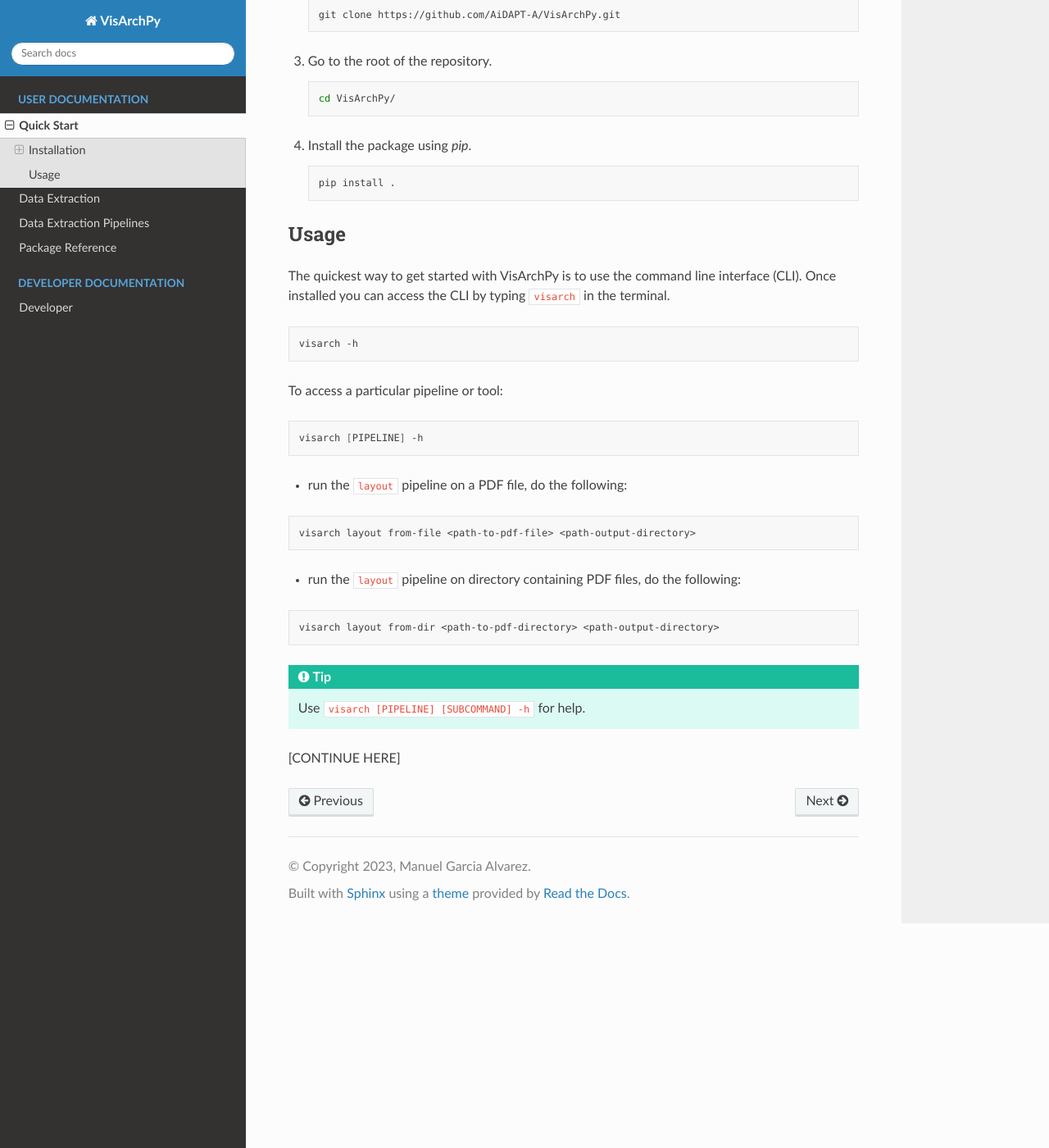
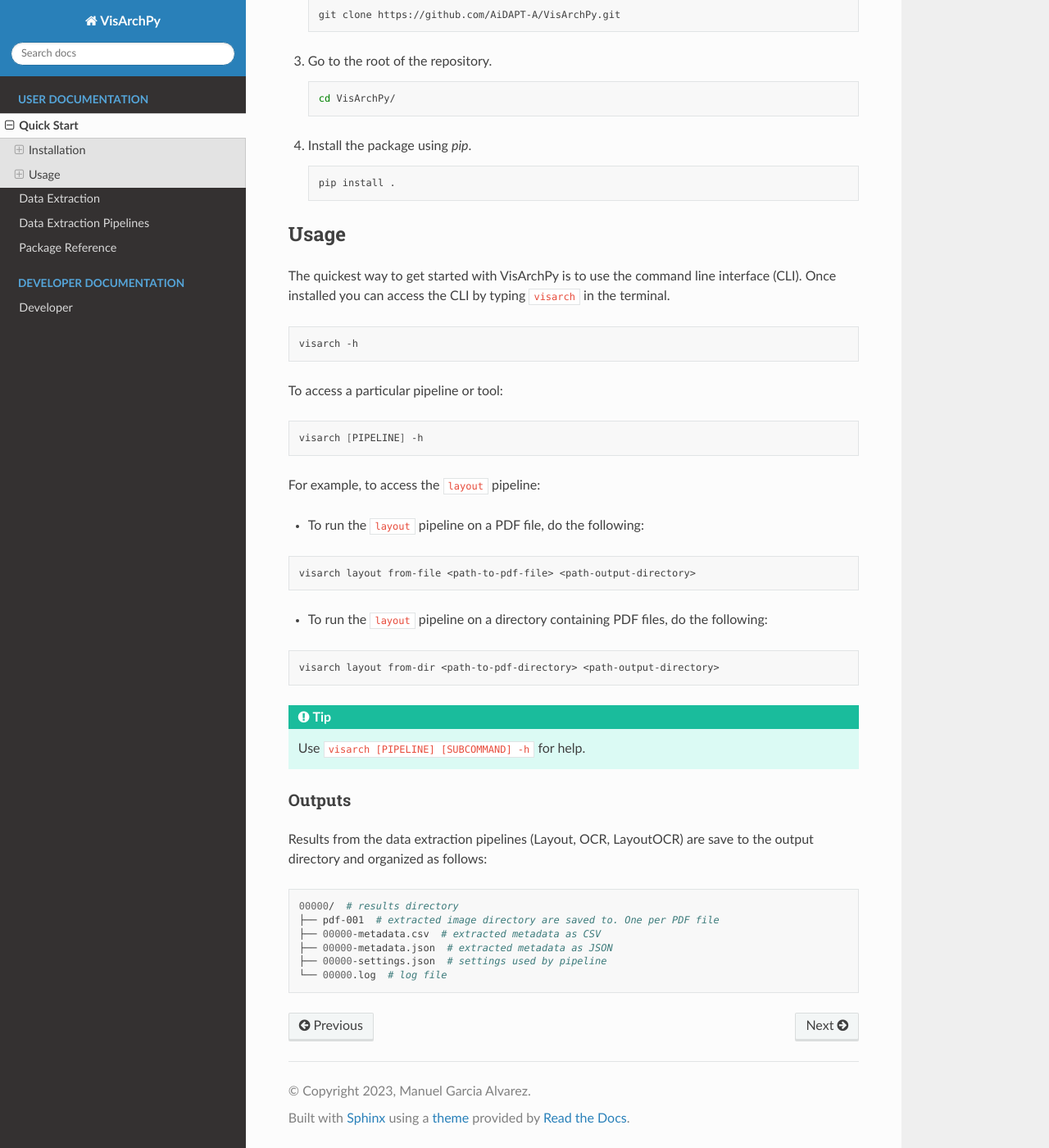
Before and after one commit to AiDAPT-A/VisArchPy, a Sphinx documentation site: the page built from docs/quick-start.rst, in a window 1280 px wide and 1400 px high, scrolled down 737 px. Shown: the whole window at 82% size. Built offline with Sphinx 7.4.7 and the Read the Docs theme 2.0.0, drawn with Linux system fonts in a browser that asks for light colours; some of the changed lines change nothing that is shown.

Commit message:
Update quick-start.rst with pipeline usage examples and output details

````diff
--- a/docs/quick-start.rst
+++ b/docs/quick-start.rst
@@ -64,14 +64,15 @@
 
    visarch [PIPELINE] -h
 
+For example, to access the ``layout`` pipeline:
 
-* run the ``layout`` pipeline on a PDF file, do the following:
+* To run the ``layout`` pipeline on a PDF file, do the following:
 
 .. code-block:: shell
 
    visarch layout from-file <path-to-pdf-file> <path-output-directory>
 
-* run the ``layout`` pipeline on directory containing PDF files, do the following:
+* To run the ``layout`` pipeline on a directory containing PDF files, do the following:
 
 .. code-block:: shell
 
@@ -81,70 +82,17 @@
 
    Use ``visarch [PIPELINE] [SUBCOMMAND] -h`` for help.
 
-[CONTINUE HERE]
 
-.. ### Results:
+Outputs
+""""""""""""""""""""""""
 
-.. Results from the data extraction pipelines (Layout, OCR, LayoutOCR) are save to the output directory. Results are organized as following:
+Results from the data extraction pipelines (Layout, OCR, LayoutOCR) are save to the output directory and organized as follows:
 
-.. ```shell
-.. 00000/  # results directory
-.. ├── pdf-001  # directory where images are saved to. One per PDF file
-.. ├── 00000-metadata.csv  # extracted metadata as CSV
-.. ├── 00000-metadata.json  # extracted metadata as JSON
-.. ├── 00000-settings.json  # settings used by pipeline
-.. └── 00000.log  # log file
-.. ```
+.. code-block:: shell
 
-.. ## Settings
-
-.. The pipeline's settings determine how visual extraction from PDF files is performed. Settings must be passed as a JSON file on the CLI. Settings may must include all items listed below. The values showed belowed are the defaults.
-
-.. ```python
-.. {
-..     "layout": { # setting for layout analysis
-..         "caption": {
-..             "offset": [ # distance used to locate captions
-..                 4,
-..                 "mm"
-..             ],
-..             "direction": "down", # direction used to locate captions
-..             "keywords": [  # keywords used to find captions based on text analysis
-..                 "figure",
-..                 "caption",
-..                 "figuur"
-..             ]
-..         },
-..         "image": { # images smaller than these dimensions will be ignored
-..             "width": 120,
-..             "height": 120
-..         }
-..     },
-..     "ocr": {  # settings for OCR analysis
-..         "caption": {
-..             "offset": [
-..                 50,
-..                 "px"
-..             ],
-..             "direction": "down",
-..             "keywords": [
-..                 "figure",
-..                 "caption",
-..                 "figuur"
-..             ]
-..         },
-..         "image": {
-..             "width": 120,
-..             "height": 120
-..         },
-..         "resolution": 250, # dpi to convert PDF pages to images before OCR
-..         "resize": 30000  # total pixels. Larger OCR inputs are downsize to this before OCR
-..     }
-.. }
-.. ```
-
-.. When no seetings are passed to a pipeline, the defaults are used. To print the default seetting to the terminal use:
-
-.. ```shell
-.. visarch [PIPELINE] settings
-.. ```
+   00000/  # results directory
+   ├── pdf-001  # extracted image directory are saved to. One per PDF file
+   ├── 00000-metadata.csv  # extracted metadata as CSV
+   ├── 00000-metadata.json  # extracted metadata as JSON
+   ├── 00000-settings.json  # settings used by pipeline
+   └── 00000.log  # log file
````
